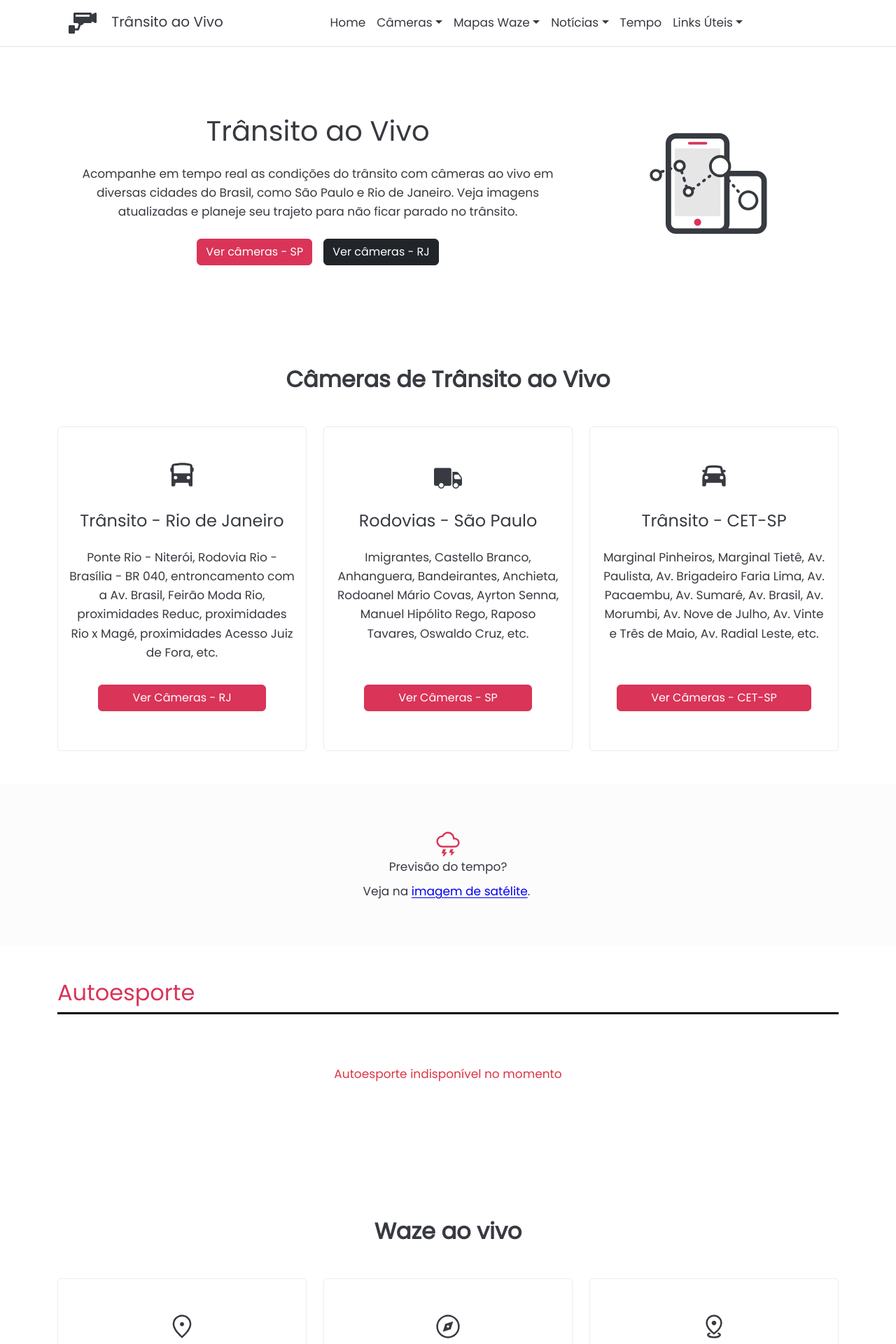
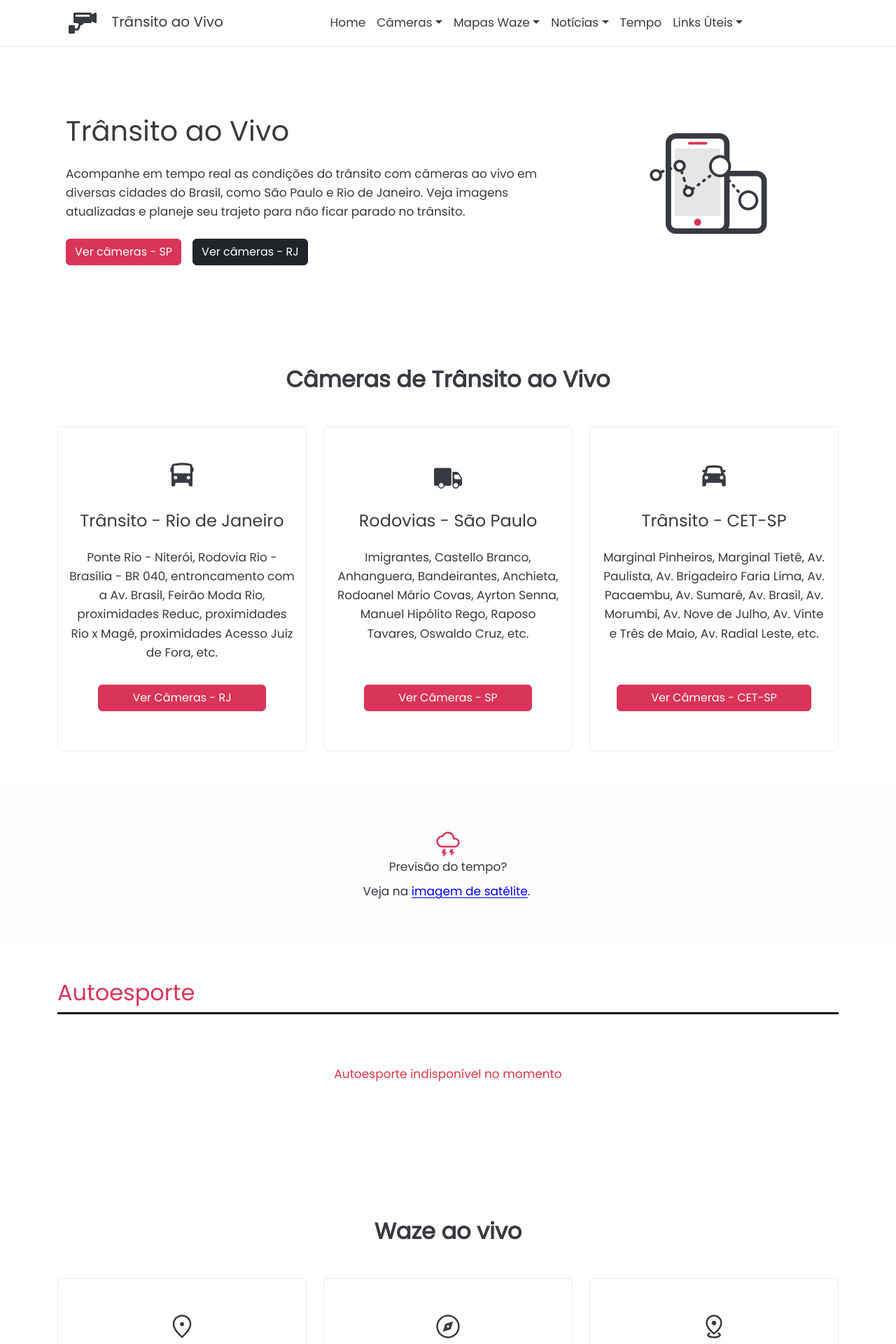
Before and after one commit to Sergio-Damm/transitoaovivo, a Jekyll site: the page built from index.html, in a window 1280 px wide. Shown: the top 1920 px of the page at 70% size. Built offline with Jekyll 4.4.1, drawn with Linux system fonts in a browser that asks for light colours; comment, search, counter and statistics services are not loaded.

Commit message:
test hero 3

```diff
--- a/index.html
+++ b/index.html
@@ -5,12 +5,12 @@ permalink: /
 ---
 
 <!-- ================================================================================================================= -->
-<div class="container px-4 py-5 my-5 text-center">
+<div class="container px-4 py-5 my-5 text-center text-xl-start">
 	<div class="row">
 		<div class="col-xl-8 mx-auto">
 			<h1 class="mb-4">Trânsito ao Vivo</h1>
 				<p class="mb-4">Acompanhe em tempo real as condições do trânsito com câmeras ao vivo em diversas cidades do Brasil, como São Paulo e Rio de Janeiro. Veja imagens atualizadas e planeje seu trajeto para não ficar parado no trânsito.</p>
-			<div class="d-grid gap-3 d-sm-flex justify-content-sm-center">
+			<div class="d-grid gap-3 d-sm-flex justify-content-sm-center justify-content-xl-start">
 				<a href="/transito-cetsp-1/" class="btn btn-secondary d-flex align-items-center justify-content-center">Ver câmeras - SP</a>
 				<a href="/transito-rio-de-janeiro/" class="btn btn-dark"> Ver câmeras - RJ</a>
 			</div>
```
